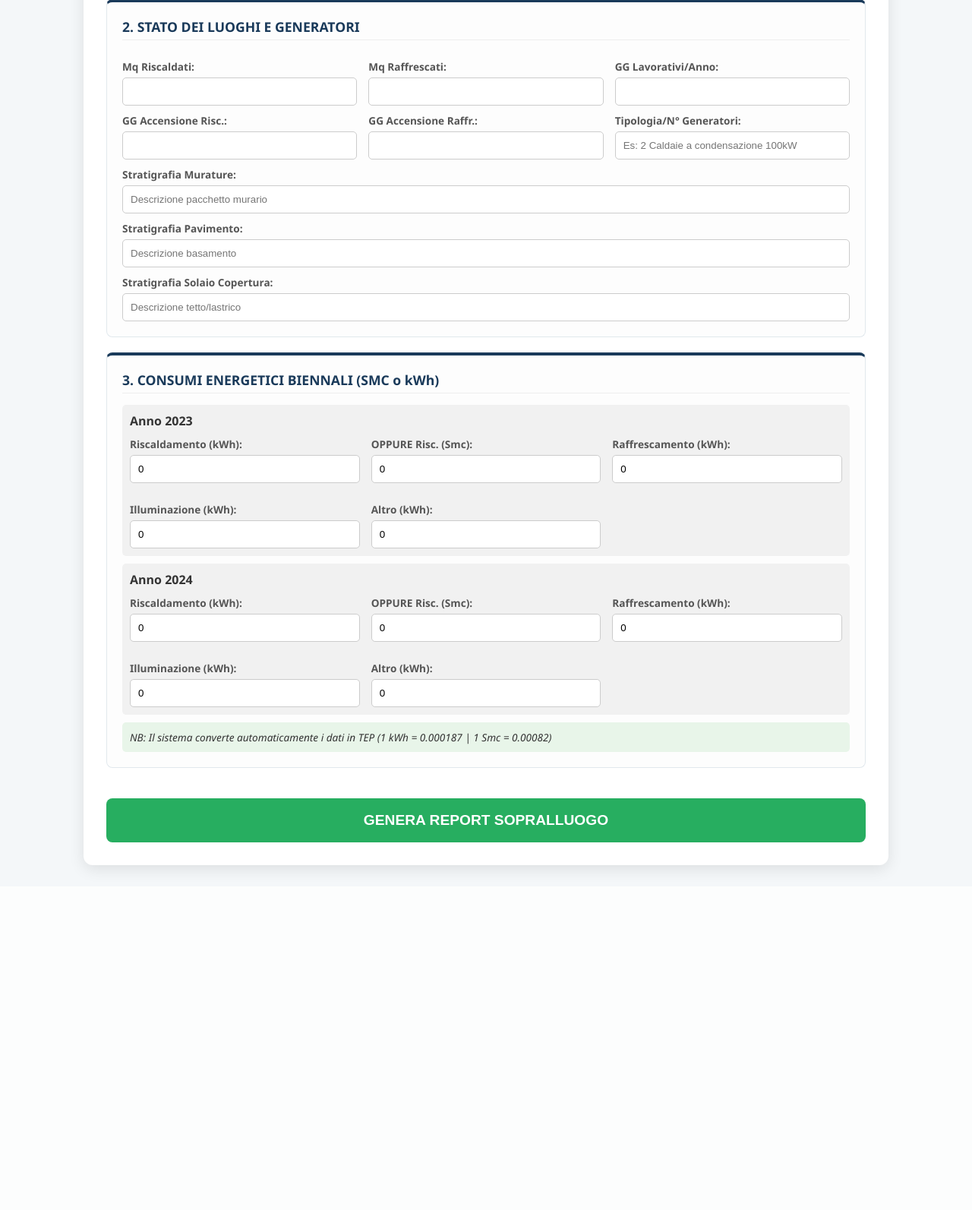
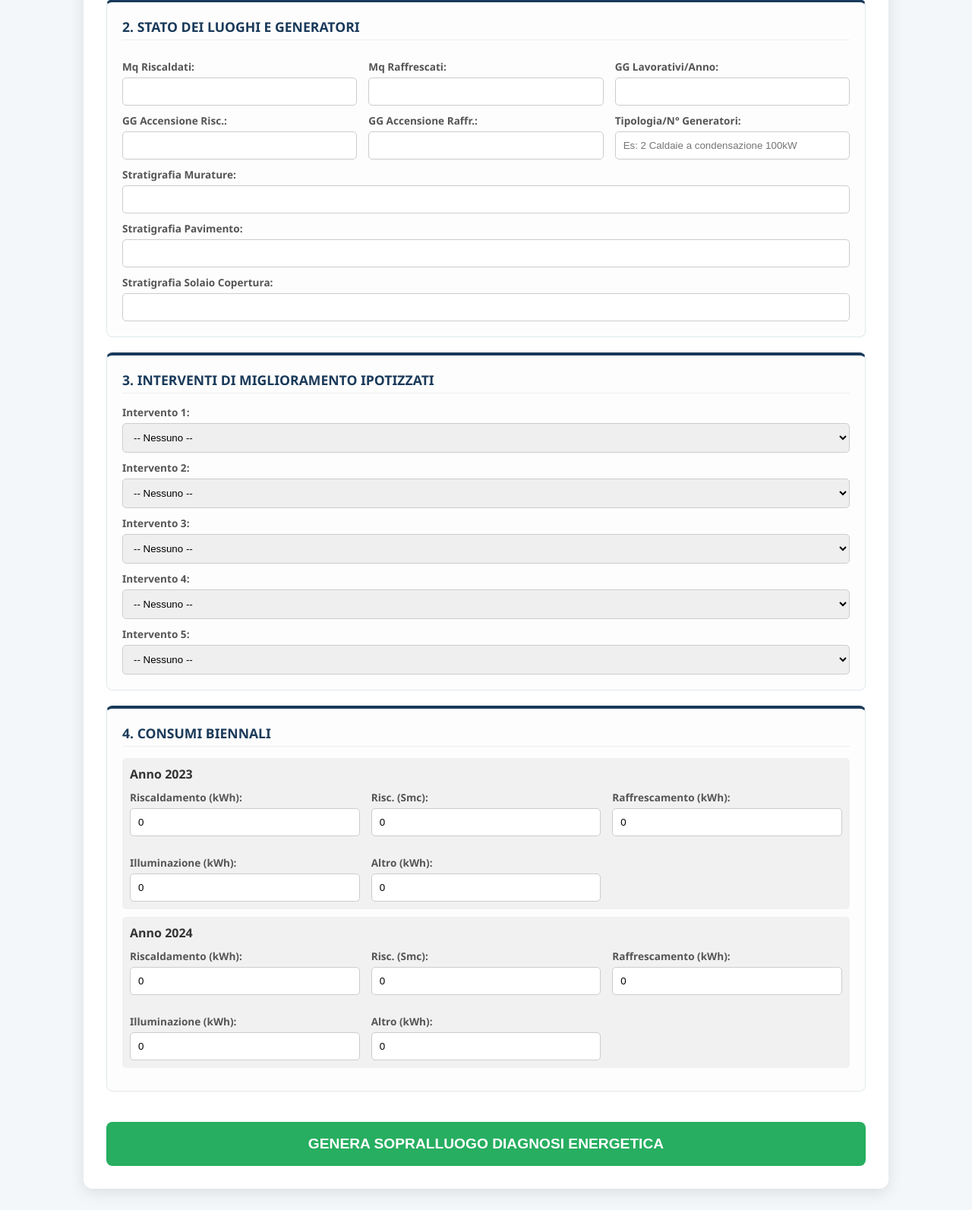
Before and after one commit to mollog22-afk/diagnosi, a Flask app: page / in a window 1280 px wide. Shown: the part 505-2098 px from the top of the page at 76% size. Before the commit the page ends 1658 px from the top, so only its background shows below. Run offline with Flask 3, Linux system fonts and the light colour scheme.

Commit message:
Update index.html

```diff
--- a/templates/index.html
+++ b/templates/index.html
@@ -12,7 +12,6 @@
         .grid { display: grid; grid-template-columns: 1fr 1fr 1fr; gap: 15px; }
         label { font-weight: 600; display: block; margin-top: 10px; font-size: 0.85em; color: #555; }
         input, select, textarea { width: 100%; padding: 10px; margin-top: 5px; border: 1px solid #ccc; border-radius: 5px; box-sizing: border-box; }
-        .tep-box { background: #e8f5e9; padding: 10px; border-radius: 5px; font-style: italic; font-size: 0.85em; margin-top: 10px; }
         button { background: #27ae60; color: white; padding: 18px; border: none; width: 100%; border-radius: 8px; font-size: 1.2em; cursor: pointer; margin-top: 20px; font-weight: bold; }
         button:hover { background: #219150; }
     </style>
@@ -54,29 +53,53 @@
                     <div><label>GG Accensione Raffr.:</label><input type="number" name="gg_raff" required></div>
                     <div><label>Tipologia/N° Generatori:</label><input type="text" name="gen_info" placeholder="Es: 2 Caldaie a condensazione 100kW"></div>
                 </div>
-                <label>Stratigrafia Murature:</label><input type="text" name="strat_muri" placeholder="Descrizione pacchetto murario">
-                <label>Stratigrafia Pavimento:</label><input type="text" name="strat_pav" placeholder="Descrizione basamento">
-                <label>Stratigrafia Solaio Copertura:</label><input type="text" name="strat_solaio" placeholder="Descrizione tetto/lastrico">
+                <label>Stratigrafia Murature:</label><input type="text" name="strat_muri">
+                <label>Stratigrafia Pavimento:</label><input type="text" name="strat_pav">
+                <label>Stratigrafia Solaio Copertura:</label><input type="text" name="strat_solaio">
             </div>
 
             <div class="section">
-                <span class="section-title">3. CONSUMI ENERGETICI BIENNALI (SMC o kWh)</span>
+                <span class="section-title">3. INTERVENTI DI MIGLIORAMENTO IPOTIZZATI</span>
+                {% for i in range(1, 6) %}
+                <label>Intervento {{ i }}:</label>
+                <select name="intervento_{{ i }}">
+                    <option value="">-- Nessuno --</option>
+                    <option value="II.A - Isolamento termico: Coibentazione di pareti, coperture e pavimenti">II.A - Isolamento termico</option>
+                    <option value="II.B - Infissi: Sostituzione di chiusure trasparenti e finestre">II.B - Infissi</option>
+                    <option value="II.C - Schermature solari: Installazione di sistemi di ombreggiamento">II.C - Schermature solari</option>
+                    <option value="II.D - Edifici nZEB: Trasformazione integrale in edifici a energia quasi zero">II.D - Edifici nZEB</option>
+                    <option value="II.E - Illuminazione efficiente: Sostituzione con tecnologie LED">II.E - Illuminazione efficiente</option>
+                    <option value="II.F - Building Automation: Tecnologie di gestione e controllo automatico">II.F - Building Automation</option>
+                    <option value="II.G - Ricarica veicoli elettrici: Infrastrutture di ricarica + PdC">II.G - Ricarica veicoli elettrici</option>
+                    <option value="II.H - Fotovoltaico: Impianti solari fotovoltaici e accumulo + PdC">II.H - Fotovoltaico</option>
+                    <option value="III.A - Pompe di calore: Sostituzione con pompe di calore elettriche o a gas">III.A - Pompe di calore</option>
+                    <option value="III.B - Sistemi ibridi: Caldaia a condensazione + PdC">III.B - Sistemi ibridi</option>
+                    <option value="III.C - Caldaie a biomassa: Sostituzione con generatori a biomassa">III.C - Caldaie a biomassa</option>
+                    <option value="III.D - Solare termico: Collettori solari per ACS o riscaldamento">III.D - Solare termico</option>
+                    <option value="III.E - Scaldacqua a pompa di calore: Sostituzione modelli elettrici/gas">III.E - Scaldacqua a PdC</option>
+                    <option value="III.F - Teleriscaldamento: Allacciamento a reti efficienti">III.F - Teleriscaldamento</option>
+                    <option value="III.G - Microcogenerazione: Unità alimentate da fonti rinnovabili">III.G - Microcogenerazione</option>
+                </select>
+                {% endfor %}
+            </div>
+
+            <div class="section">
+                <span class="section-title">4. CONSUMI BIENNALI</span>
                 {% for anno in [2023, 2024] %}
                 <div style="background: #f1f1f1; padding: 10px; margin-bottom: 10px; border-radius: 5px;">
                     <strong>Anno {{ anno }}</strong>
                     <div class="grid">
                         <div><label>Riscaldamento (kWh):</label><input type="number" name="risc_kwh_{{ anno }}" value="0"></div>
-                        <div><label>OPPURE Risc. (Smc):</label><input type="number" name="risc_smc_{{ anno }}" value="0"></div>
+                        <div><label>Risc. (Smc):</label><input type="number" name="risc_smc_{{ anno }}" value="0"></div>
                         <div><label>Raffrescamento (kWh):</label><input type="number" name="raff_kwh_{{ anno }}" value="0"></div>
                         <div><label>Illuminazione (kWh):</label><input type="number" name="illu_kwh_{{ anno }}" value="0"></div>
                         <div><label>Altro (kWh):</label><input type="number" name="altro_kwh_{{ anno }}" value="0"></div>
                     </div>
                 </div>
                 {% endfor %}
-                <div class="tep-box">NB: Il sistema converte automaticamente i dati in TEP (1 kWh = 0.000187 | 1 Smc = 0.00082)</div>
             </div>
 
-            <button type="submit">GENERA REPORT SOPRALLUOGO</button>
+            <button type="submit">GENERA SOPRALLUOGO DIAGNOSI ENERGETICA</button>
         </form>
     </div>
 </body>
```
